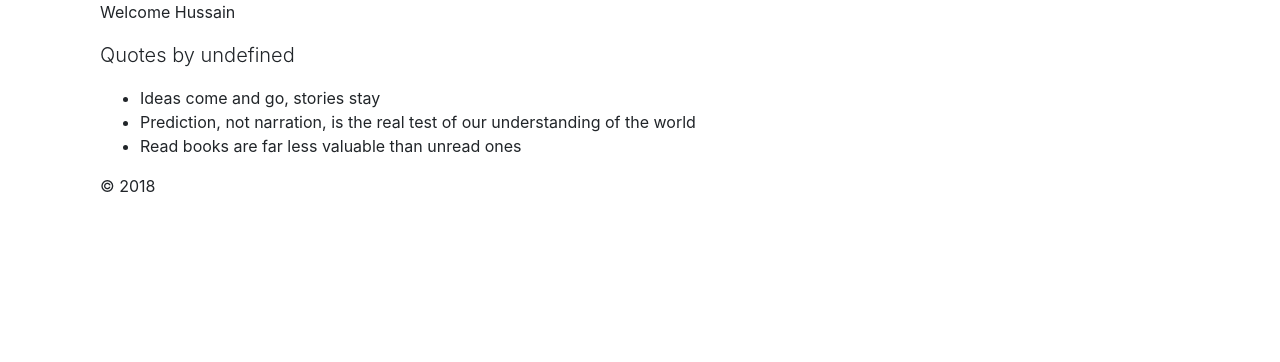
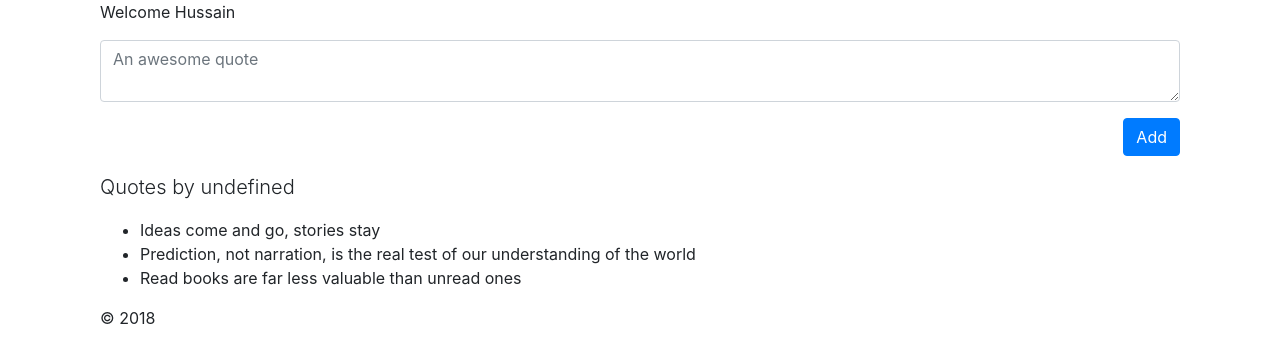
Before and after one commit to hussaintamboli/reactjs-book-quotes-organiser, a React app: page /quotes in a window 1280 px wide. Shown: the top 362 px of the page. Built offline with nearby package versions, Linux system fonts and the light colour scheme.

Commit message:
Added a text area for adding quote. And removed package-lock.json from .gitignore

```diff
--- a/src/app/components/Quotes.js
+++ b/src/app/components/Quotes.js
@@ -3,6 +3,10 @@ import React from "react";
 const queryString = require('query-string');
 
 export class Quotes extends React.Component {
+
+    addQuote() {
+        console.log("adding quote..")
+    }
 
     render() {
         const parsedQs = queryString.parse(location.search);
@@ -24,8 +28,17 @@ export class Quotes extends React.Component {
         }
         return (
             <div className="col-md-12">
+                <div className="row">
+                    <div className="form-group col-md-12">
+                        <textarea
+                                className="form-control col-md-12"
+                                rows="2" placeholder="An awesome quote"/>
+                        </div>
+                    <div className="form-group col-md-12">
+                        <button onClick={this.addQuote.bind(this)} className="btn btn-primary float-right">Add</button>
+                    </div>
+                </div>
                 <p className="lead">Quotes { title !== undefined ? 'from ' + title : 'by ' + author }</p>
-
                 <ul>
                     {this.state.quotes.map((item, i) => <li key={i}>{item}</li>)}
                 </ul>
```
Also changed, not shown: 2 other files (tests, documents, lock files or other folders).
